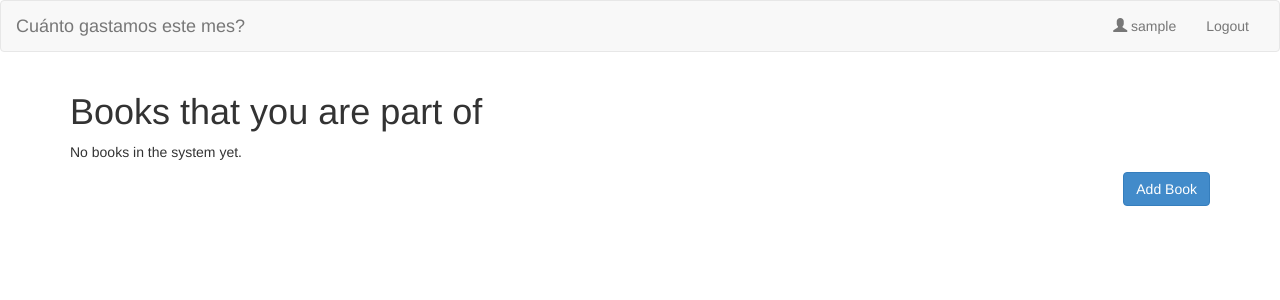
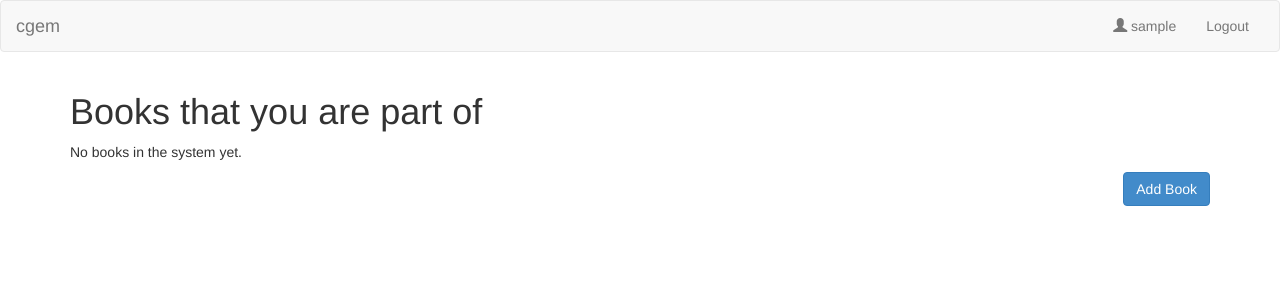
Before and after one commit to nessita/cgem, a Django app: page /book/ in a window 1280 px wide. Shown: the top 300 px of the page. Run offline with Django 3.2, Linux system fonts and the light colour scheme; the visitor is signed in with stand-in values (Sample User, id 1); data that the repository does not hold is empty; some libraries are stand-ins or nearby versions.

Commit message:
Updated deps. Removed explicit references on titles.

```diff
--- a/gemcore/templates/base.html
+++ b/gemcore/templates/base.html
@@ -5,7 +5,7 @@
 <html>
 
 <head>
-    <title>{% block html-title %}Cuánto gastamos este mes?{% endblock html-title %}</title>
+    <title>{% block html-title %}cgem{% endblock html-title %}</title>
     <meta name="viewport" content="width=device-width, initial-scale=1.0">
     <link rel="stylesheet" href="{% static 'css/bootstrap.min.css' %}" />
     <script src="{% static 'js/jquery.min.js' %}"></script>
@@ -25,7 +25,7 @@
             <span class="icon-bar"></span>
             <span class="icon-bar"></span>
           </button>
-          <a class="navbar-brand" href="{% url 'books' %}">Cuánto gastamos este mes?</a>
+          <a class="navbar-brand" href="{% url 'books' %}">cgem</a>
         </div>
 
         <!-- Collect the nav links, forms, and other content for toggling -->
```
Also changed, not shown: requirements.txt (+18 -19 lines).
